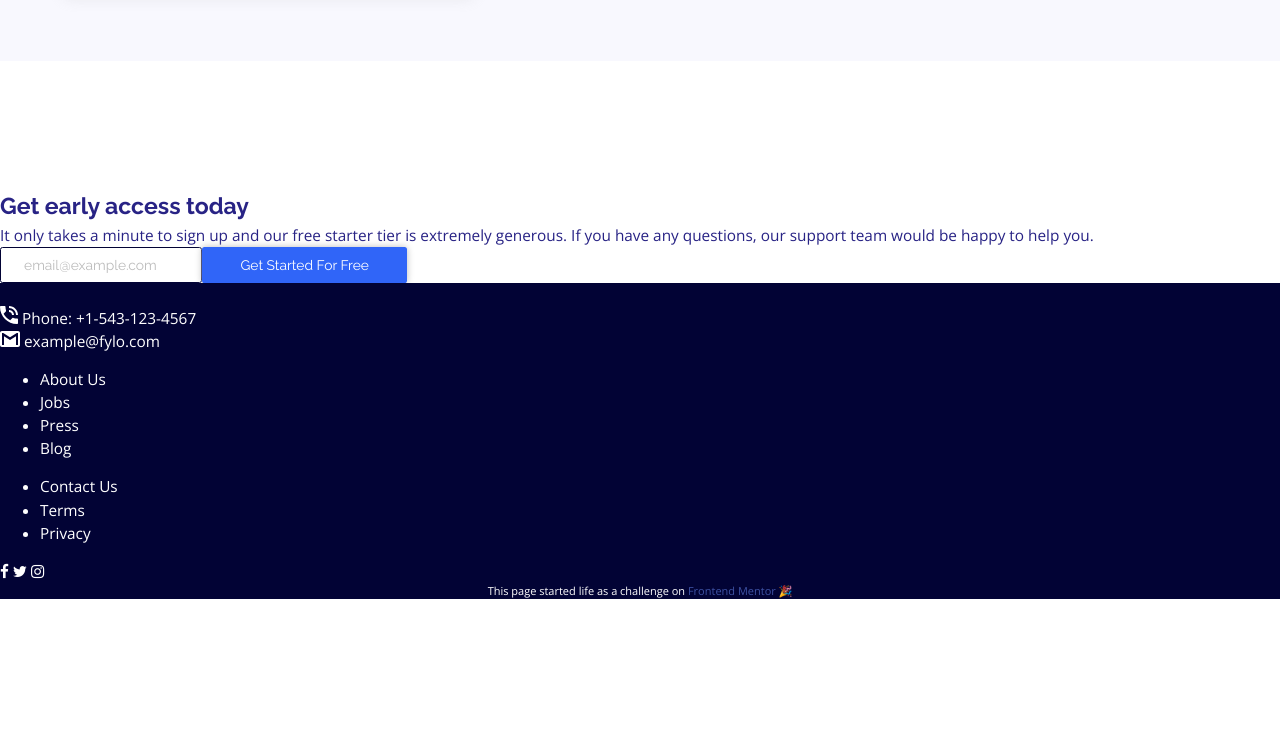
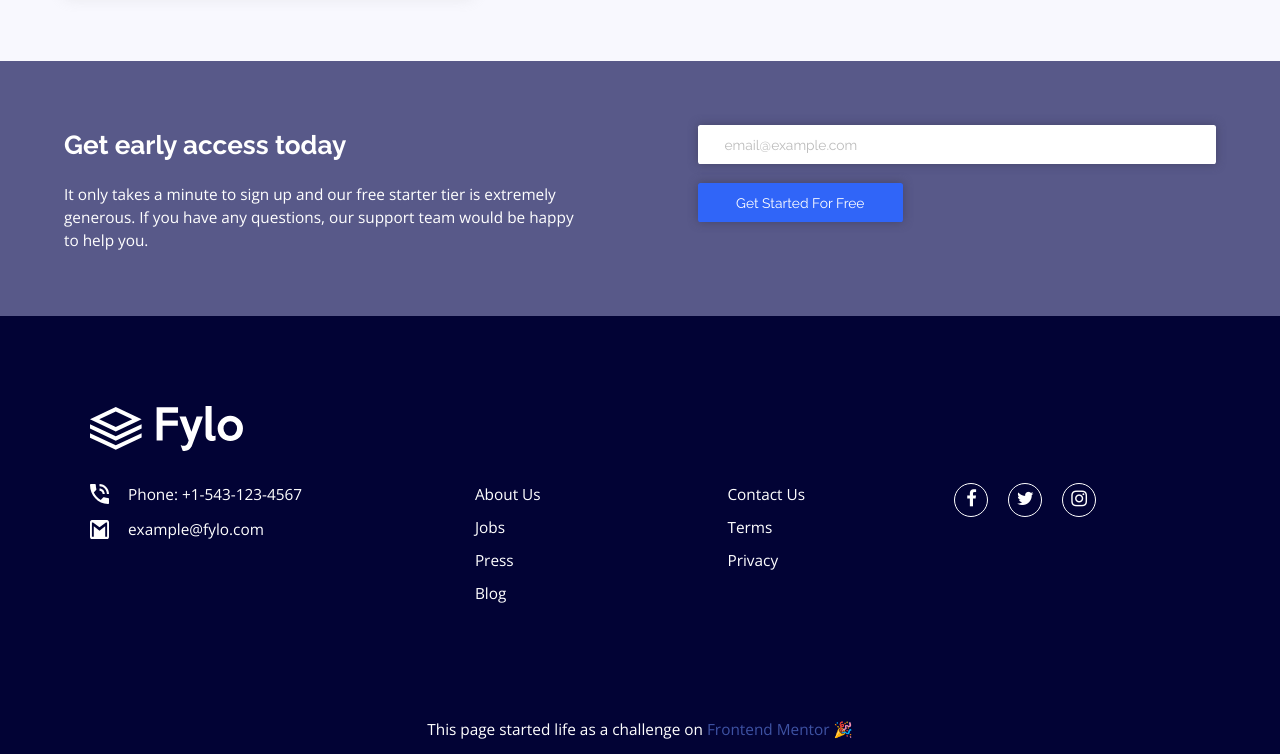
Before and after one commit to Phainix/Frontend-Mentor-Fylo-Landing-Page-Column-Layout, a plain HTML site: page index.html in a window 1280 px wide. Shown: the part 1332-2086 px from the top of the page. Before the commit the page ends 1931 px from the top, so only its background shows below. Drawn offline with nearby package versions, Linux system fonts and the light colour scheme.

Commit message:
Desktop Footer

```diff
--- a/css/style.css
+++ b/css/style.css
@@ -54,7 +54,7 @@ header {
 .banner-desc, .banner-image {
 	flex: 0 0 48%;
 	display: flex;
-	align-items: center;
+	align-items: flex-start;
 	justify-content: center;
 	flex-direction: column;
 }
@@ -68,7 +68,7 @@ header {
 	padding-bottom: 1vw;
 }
 .banner-form {
-	width: 100%;
+	width: 90%;
 	display: flex;
 }
 .input-group {
@@ -83,7 +83,7 @@ header {
 	background-color: white;
 	border: none;
 	border-radius: .2vw;
-	padding: .7vw 1.8vw;
+	padding: .9vw 2.1vw;
 	font-size: 90%;
 	font-family: 'Raleway', sans-serif;
 	border: 1px solid #020335;;
@@ -92,7 +92,7 @@ header {
 	border: none;
 	color: white;
 	border-radius: .2vw;
-	padding: .7vw 1.8vw;
+	padding: .9vw 2.1vw;
 	font-size: 90%;
 	box-shadow: 0px 0px 7px #bcbcbc;
 }
@@ -108,7 +108,7 @@ header {
 	justify-content: space-between;
 	background-color: hsla(240, 75%, 98%, 0.75);
 	position: relative;
-	margin: 10vw 0vw;
+	margin-top: 10vw;
 }
 .productive:before {
 	content: " ";
@@ -180,6 +180,102 @@ header {
 
 
 
+.early-access {
+	padding: 5vw;
+	background-color: hsl(238, 22%, 44%);
+	color: white;
+	display: flex;
+	justify-content: space-between;
+}
+.early-access-desc, .early-access-form {
+	flex: 0 0 45%;
+}
+.early-access-desc .heading {
+	margin-bottom: 1.5vw;
+}
+.early-access-form {
+	display: flex;
+}
+.early-access-form .input-group {
+	flex-direction: column;
+}
+.early-access-form .form-input, .early-access-form .btn {
+	box-shadow: 0px 0px 10px #424263e0;
+}
+.early-access-form .btn {
+	align-self: flex-start;
+	margin-top: 1.5vw;
+}
+
+
+
+.footer-container {
+	padding: 7vw;
+	display: flex;
+	flex-direction: column;
+}
+.footer-bottom {
+	display: flex;
+	justify-content: space-between;
+}
+.footer-bottom > div {
+	flex: 0 0 30%;
+}
+.footer-logo {
+	width: 12vw;
+	margin-bottom: 2vw;
+}
+.footer-logo img {
+	width: 100%;
+}
+.footer-contact div {
+	margin-bottom: 1vw;
+	display: flex;
+	align-items: center;
+}
+.footer-icon {
+	width: 1.5vw;
+	height: 1.5vw;
+	margin-right: 1.5vw;
+}
+.footer-links {
+	display: flex;
+	align-self: center;
+	align-items: flex-start;
+	justify-content: space-between;
+}
+ul.footer-link-item {
+    padding: 0;
+    margin: 0;
+    list-style-type: none;
+    display: flex;
+    flex-direction: column;
+}
+ul.footer-link-item li {
+	margin-bottom: .8vw;
+}
+ul.footer-link-item li.title {
+	margin-bottom: 1.5vw;
+	font-weight: bold;
+}
+.footer-social-icons {
+	display: flex;
+	justify-content: center;
+}
+.footer-social-icons span {
+	width: 2.5vw;
+    height: 2.5vw;
+    border: 1px solid white;
+    display: flex;
+    align-items: center;
+    justify-content: center;
+    margin: 0% 3%;
+    border-radius: 50%;
+    font-size: 120%;
+}
+
+
+
 .bg-gradient {
 	background-image: linear-gradient(to right bottom, #120e6f, #332b86, #4e479e, #6963b5, #8481cc);
 }
@@ -206,3 +302,6 @@ header {
 .rounded {
 	border-radius: 50%;
 }
+.no-border {
+	border: none;
+}
--- a/index.html
+++ b/index.html
@@ -15,7 +15,7 @@
 
     <!-- Feel free to remove these styles or customise in your own stylesheet 👍 -->
     <style>
-    .attribution { font-size: 11px; text-align: center; }
+    .attribution { text-align: center; padding: 1vw; }
     .attribution a { color: hsl(228, 45%, 44%); }
 </style>
 </head>
@@ -87,7 +87,7 @@
 
     <div class="early-access">
         <div class="early-access-desc">
-            <h3 class="heading">Get early access today</h3>
+            <h2 class="heading">Get early access today</h2>
             <p>
                 It only takes a minute to sign up and our free starter tier is extremely generous.
                 If you have any questions, our support team would be happy to help you.
@@ -95,7 +95,7 @@
         </div>
         <form action="" class="early-access-form">
             <div class="input-group">
-                <input type="email" name="" value="" placeholder="email@example.com" class="form-input">
+                <input type="email" name="" value="" placeholder="email@example.com" class="form-input no-border">
                 <button type="submit" class="btn wide bg-blue">Get Started For Free</button>
             </div>
         </form>
@@ -104,10 +104,11 @@
 
     <footer class="text-white bg-dark-blue">
         <div class="footer-container">
-            <div class="footer-desc">
             <div class="footer-logo">
                 <img src="./images/logo-white.svg" alt="">
             </div>
+            <div class="footer-bottom">
+                <div class="footer-desc">
                     <div class="footer-contact">
                         <div>
                             <img class="footer-icon" src="./images/icon-phone.svg"/>
@@ -138,6 +139,7 @@
                     <span><i class="fa fa-instagram"></i></span>
                 </div>
             </div>
+        </div>
         <p class="attribution">
             This page started life as a challenge on <a href="https://www.frontendmentor.io?ref=challenge" target="_blank">Frontend Mentor</a> 🎉
         </p>
```
Also changed, not shown: images/logo-white.svg (added). Lines whose indentation alone changed are shown as unchanged.
